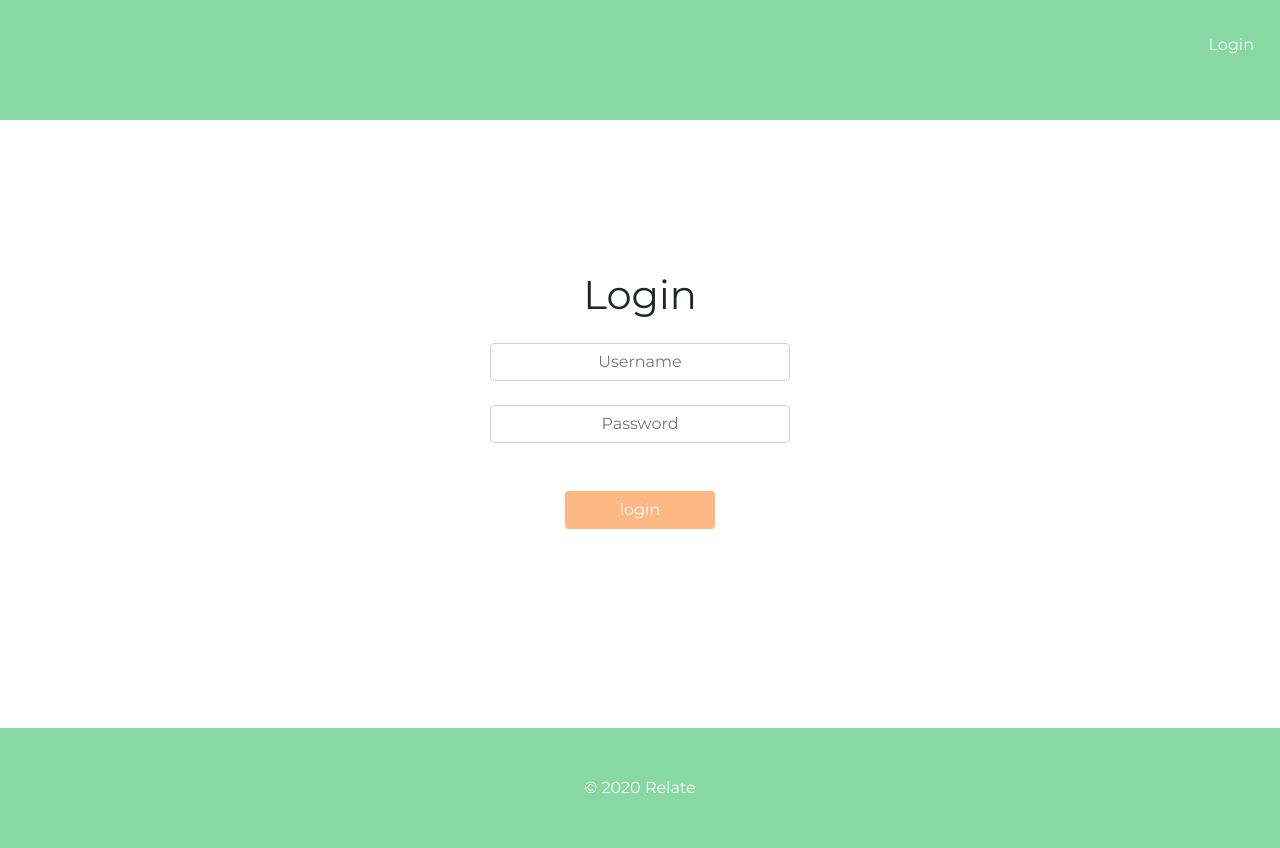
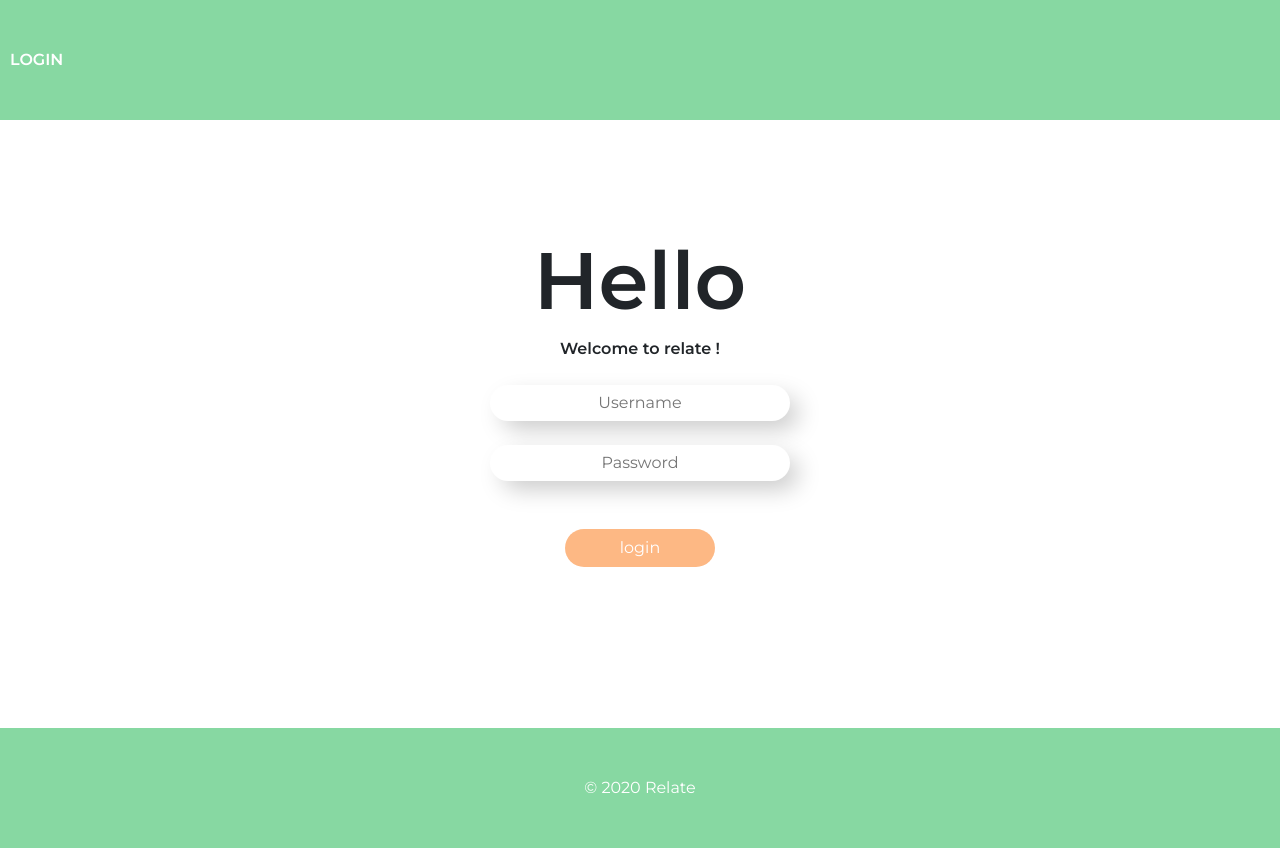
Before and after one commit to asmodee7/relate, a Symfony app: template templates/security/login.html.twig in a window 1280 px wide. Run offline with Twig, Linux system fonts and the light colour scheme; the template is opened without the code that fills it, so the values that code supplies are empty; some libraries are stand-ins or nearby versions.

Commit message:
fix: front

```diff
--- a/public/css/style.css
+++ b/public/css/style.css
@@ -64,3 +64,63 @@ th a {
 /* ------------------------------------------- Footer ------------------------------------------- */
 
 .relate-footer{min-height: 15vh;}
+
+/* ------------------------------------------- Login ------------------------------------------- */
+
+.bold-600
+{
+    font-weight: 600;
+}
+
+.style-rounded
+{
+    border-radius: 30px;
+}
+
+.style-shadow
+{
+    box-shadow: 10px 10px 23px -2px rgba(0,0,0,0.21);
+}
+
+textarea:hover,
+input:hover,
+textarea:active,
+input:active,
+textarea:focus,
+input:focus,
+button:focus,
+button:active,
+button:hover,
+label:focus,
+.btn:active,
+.btn.active
+{
+    outline:0px !important;
+    -webkit-appearance:none;
+}
+
+button:focus,
+button:active,
+/* button:hover, */
+.btn:active,
+.btn.active
+{
+    box-shadow: none !important;
+}
+
+.no-border
+{
+    border: none;
+}
+
+/* ------------------------------------------- Homepage ------------------------------------------- */
+
+.main-card
+{
+    min-height: 300px;
+}
+
+.main-card:hover
+{
+    background-color: rgb(236, 236, 236);
+}
--- a/src/Repository/TeacherRepository.php
+++ b/src/Repository/TeacherRepository.php
@@ -18,6 +18,7 @@ class TeacherRepository extends ServiceEntityRepository
     {
         parent::__construct($registry, Teacher::class);
     }
+
 
     // /**
     //  * @return Teacher[] Returns an array of Teacher objects
--- a/templates/base.html.twig
+++ b/templates/base.html.twig
@@ -17,7 +17,6 @@
 			<link rel="stylesheet" href="{{ asset('css/styleProfil.css')}}">
 
 			<link rel="stylesheet" href="{{ asset('css/reset.css')}}">
-
 		{% endblock %}
 	</head>
 	<body>
@@ -29,74 +28,102 @@
 				</button>
 				<div class="collapse navbar-collapse" id="navbarNav">
 					<ul class="navbar-nav">
+
 						{% if is_granted('IS_AUTHENTICATED_FULLY') %}
 						<li class="nav-item active">
-							<a class="nav-link" href="{{ path('homepage') }}">Home
+							<a class="nav-link bold-600 text-white text-uppercase" href="{{ path('homepage') }}">Home
 								<span class="sr-only">(current)</span>
 							</a>
 						</li>
 						{% endif %}
+
+{#--------------------------------------ADMIN------------------------------------------------------#}
+
 						{% if is_granted('ROLE_ADMIN') %}
+
 						<li class="nav-item">
-							<a class="nav-link" href="{{ path('schools') }}">Schools</a>
+							<a class="nav-link bold-600 text-white text-uppercase" href="{{ path('schools') }}">Schools</a>
 						</li>
 						<li class="nav-item">
-							<a class="nav-link" href="{{ path('create_school') }}">New school</a>
+							<a class="nav-link bold-600 text-white text-uppercase" href="{{ path('create_school') }}">New school</a>
 						</li>
 						{% endif %}
+
+{#--------------------------------------END ADMIN------------------------------------------------------#}
+
+{#--------------------------------------SCHOOL------------------------------------------------------#}
+
 						{% if is_granted('ROLE_SCHOOL') %}
 						<li class="nav-item">
-							<a class="nav-link" href="{{ path('new_teacher') }}">New teacher</a>
+							<a class="nav-link bold-600 text-white text-uppercase" href="{{ path('new_teacher') }}">New teacher</a>
 						</li>
 						{% endif %}
+
+{#--------------------------------------END ADMIN------------------------------------------------------#}
+
+{#--------------------------------------TEACHER------------------------------------------------------#}
+
 						{% if is_granted('ROLE_TEACHER') %}
 						<li class="nav-item">
-							<a class="nav-link" href="#">Profile</a>
+							<a class="nav-link bold-600 text-white text-uppercase" href="#">Profile</a>
 						</li>
 						<li class="nav-item">
-							<a class="nav-link" href="{{ path('teacher_classrooms') }}">Classrooms</a>
+							<a class="nav-link bold-600 text-white text-uppercase" href="{{ path('teacher_classrooms') }}">Classrooms</a>
 						</li>
 						<li class="nav-item">
-							<a class="nav-link" href="{{ path('assoc_classroom') }}">New partnership</a>
+							<a class="nav-link bold-600 text-white text-uppercase" href="{{ path('assoc_classroom') }}">New partnership</a>
 						</li>
 						{% endif %}
+
+{#--------------------------------------END TEACHER------------------------------------------------------#}
+
+{#--------------------------------------STUDENT------------------------------------------------------#}
+
 						{% if is_granted('ROLE_STUDENT') %}
+
 						<li class="nav-item">
-							<a class="nav-link" href="#">Profile</a>
+							<a class="nav-link bold-600 text-white text-uppercase" href="#">Profile</a>
 						</li>
 						<li class="nav-item">
-							<a class="nav-link" href="#">School</a>
+							<a class="nav-link bold-600 text-white text-uppercase" href="#">School</a>
 						</li>
 						<li class="nav-item">
-							<a class="nav-link" href="#">Teacher</a>
+							<a class="nav-link bold-600 text-white text-uppercase" href="#">Teacher</a>
 						</li>
 						<li class="nav-item">
-							<a class="nav-link" href="#">Classroom</a>
+							<a class="nav-link bold-600 text-white text-uppercase" href="#">Classroom</a>
 						</li>
 						<li class="nav-item">
-							<a class="nav-link" href="#">Team mate</a>
+							<a class="nav-link bold-600 text-white text-uppercase" href="#">Team mate</a>
 						</li>
+
 						{% endif %}
-					</ul>
-				</div>
-				<div>
+
+{#--------------------------------------END STUDENT------------------------------------------------------#}
+
+						<div class="d-flex align-items-center">
 							{% if app.user %}
 							<li class="nav-item">
-						<a class="nav-link text-light log" href="{{ path('logout') }}">Logout</a>
+								<a class="nav-link bold-600 text-white text-uppercase" href="{{ path('logout') }}">Logout</a>
 							</li>
 							{% else %}
 							<li class="nav-item">
-						<a class="nav-link text-light log" href="{{ path('login') }}">Login</a>
+								<a class="nav-link bold-600 text-white text-uppercase" href="{{ path('login') }}">Login</a>
 							</li>
 							{% endif %}
 						</div>
+
+					</ul>
+
+				</div>
+
 			</nav>
 		</header>
 	</body>
 </html>
-<div class="container relate-body d-flex">
+{# <div class="container relate-body d-flex"> #}
  {% block body %}{% endblock %}
-</div>
+{# </div> #}
 
 	<footer class="row bg-green relate-nav mt-5">
 		<p class="text-white d-flex justify-content-center align-items-center">
--- a/templates/security/login.html.twig
+++ b/templates/security/login.html.twig
@@ -4,8 +4,9 @@
 {% endblock %}
 
 {% block body %}
-<div class="d-flex flex-column align-items-center justify-content-center col-12">
-	<h1 class="text-center mb-4">Login</h1>
+<div class="d-flex flex-column align-items-center justify-content-center col-12 relate-body">
+	<h1 class="text-center mb-2 display-1 bold-600">Hello</h1>
+	<span class="text-center mb-4 bold-600">Welcome to relate !</span>
 
 	{% if error %}
 		<div>{{ error.messageKey|trans(error.messageData, 'security') }}</div>
@@ -13,11 +14,11 @@
 	<div class="row justify-content-center">
 		<form action="{{ path('login') }}" method="post" class="d-flex justify-content-center">
 			<div class="flex-column">
-				<input type="text" placeholder="Username" id="username" name="_username" value="{{ last_username }}" class="text-center w-input input-group-text bg-white"/>
+				<input type="text" placeholder="Username" id="username" name="_username" value="{{ last_username }}" class="text-center w-input input-group-text bg-white style-rounded style-shadow no-border"/>
 
-				<input type="password" placeholder="Password" id="password" name="_password" class="mt-4 text-center w-input input-group-text bg-white"/>
+				<input type="password" placeholder="Password" id="password" name="_password" class="mt-4 text-center w-input input-group-text bg-white style-rounded style-shadow no-border"/>
 				<div class="col-md-12 d-flex justify-content-center">
-					<button type="submit" class="btn btn-peche text-white col-md-6 mt-5">login</button>
+					<button type="submit" class="btn btn-peche text-white col-md-6 mt-5 style-rounded">login</button>
 				</div>
 			</div>
 
```
Also changed, not shown: templates/admin/homepage.html.twig (+45 -59 lines). Lines whose indentation alone changed are shown as unchanged.
